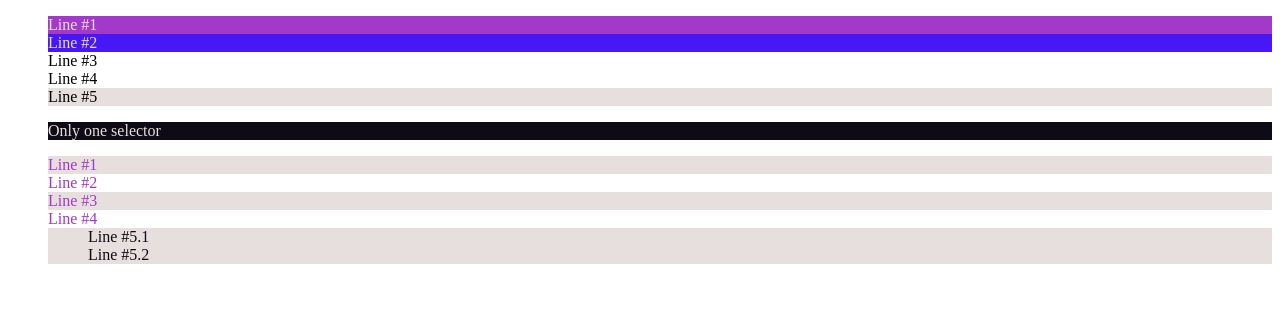
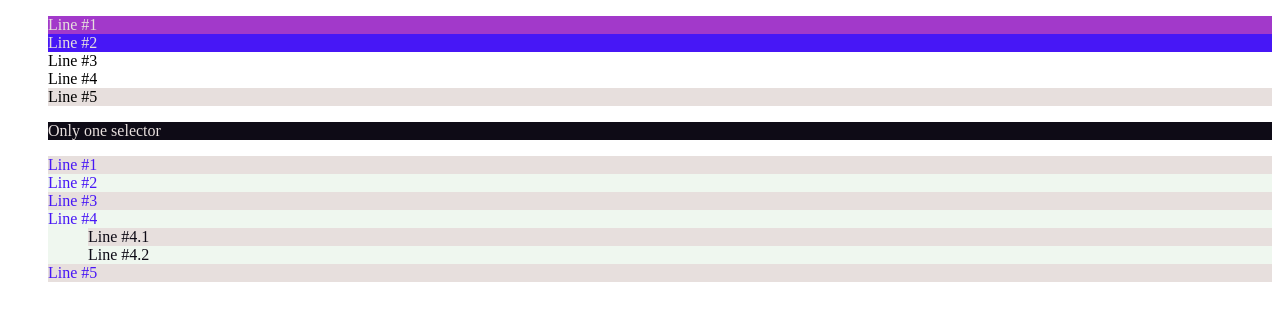
Before and after one commit to anastass/CSS-Workshop, a plain HTML site: page pseudo_selectors.html in a window 1280 px wide. Drawn offline with Linux system fonts and the light colour scheme.

Commit message:
refactor pseudo selectors

```diff
--- a/pseudo_selectors.html
+++ b/pseudo_selectors.html
@@ -11,21 +11,22 @@
             --fuscia: #a239ca;
             --jewel: #4717f6;
             --stark: #e7dfdd;
+            --light-green: #eff7ef;
         }
 
         li {
             list-style-type: none;
         }
 
-        li:first-child {
+        #list-1 li:first-child {
             background-color: var(--fuscia);
             color: var(--stark);
         }
-        li:nth-child(2) {
+        #list-1 li:nth-child(2) {
             background-color: var(--jewel);
             color: var(--stark);
         }
-        li:last-child {
+        #list-1 li:last-child {
             background-color: var(--stark);
         }
 
@@ -34,25 +35,25 @@
             color: var(--stark);
         }
 
-        #multiline li {
+        #list-3 li {
             color: var(--void);
         }
 
-        #multiline > li {
-            color: var(--fuscia);
+        #list-3 > li {  /* only higher level elemets have color jewel */
+            color: var(--jewel);
         }
 
-        #multiline li:nth-child(2n) { /* odd */
-            background-color: var(--funscia);
+        #list-3 li:nth-child(2n) { /* odd */
+            background-color: var(--light-green);
         }
 
-        #multiline li:nth-child(2n+1) { /* even */
+        #list-3 li:nth-child(2n+1) { /* even */
             background-color: var(--stark);
         }
     </style>
 </head>
 <body>
-    <ul>
+    <ul id="list-1">
         <li>Line #1</li>
         <li>Line #2</li>
         <li>Line #3</li>
@@ -60,21 +61,21 @@
         <li>Line #5</li>
     </ul>
 
-    <ul class="list-style_type_none">
+    <ul id="list-2">
             <li>Only one selector</li>
     </ul>
 
-    <ul id="multiline">
+    <ul id="list-3">
         <li>Line #1</li>
         <li>Line #2</li>
         <li>Line #3</li>
-        <li>Line #4</li>
-        <li>
+        <li>Line #4<br />
             <ul>
-                <li>Line #5.1</li>
-                <li>Line #5.2</li>
+                <li>Line #4.1</li>
+                <li>Line #4.2</li>
             </ul>
         </li>
+        <li>Line #5</li>
     </ul>
 </body>
 </html>
```
